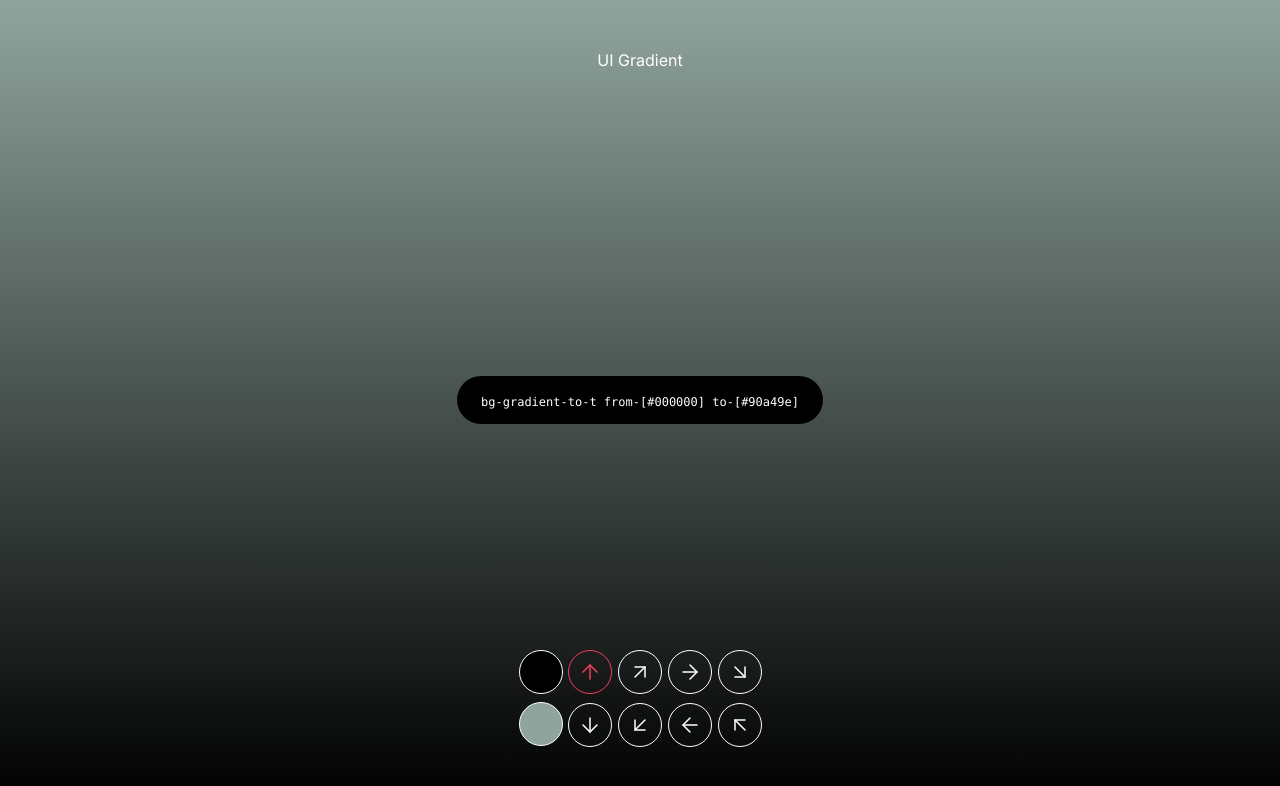
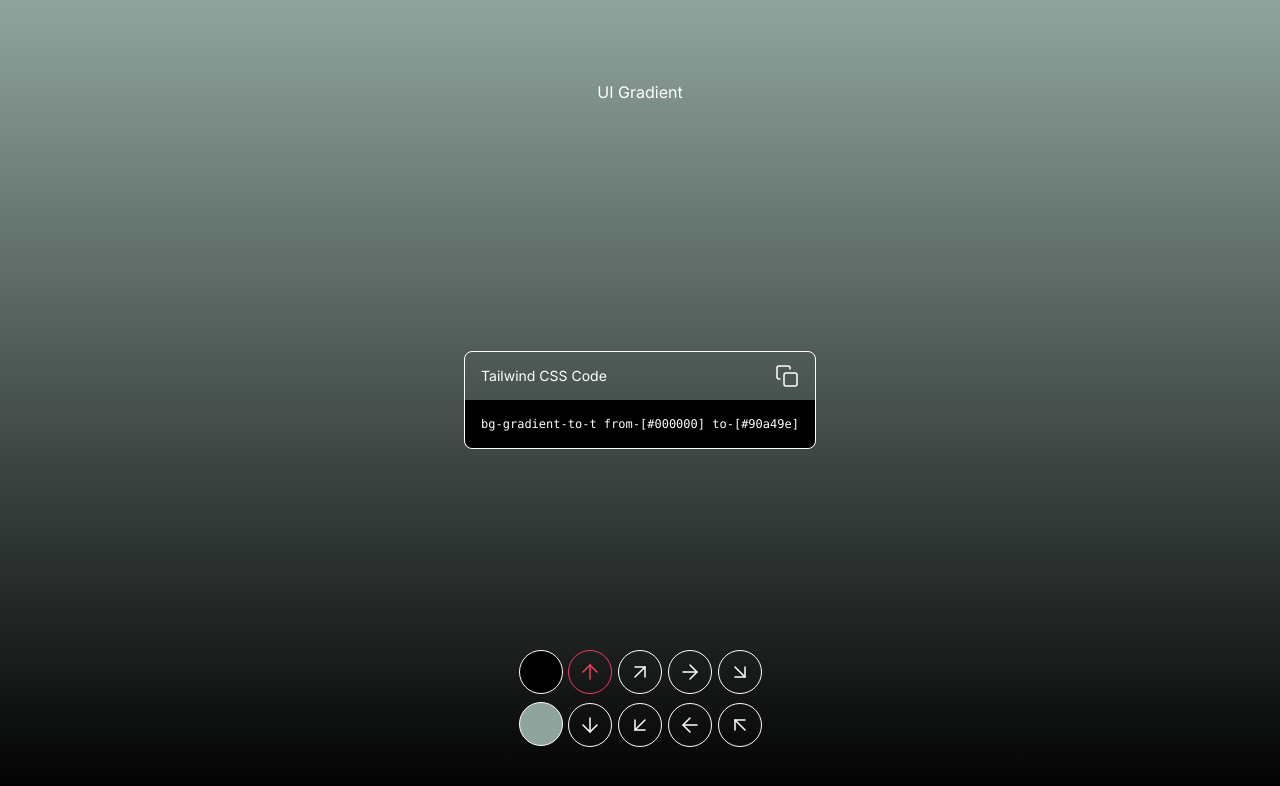
Before and after one commit to narmanguebraun/ui-gradient, a Next.js app: page / in a window 1280 px wide. Shown: the top 786 px of the page. Built offline with nearby package versions, Linux system fonts and the light colour scheme.

Commit message:
Add copy code to clipboard

```diff
--- a/app/page.tsx
+++ b/app/page.tsx
@@ -5,7 +5,7 @@ import BackgroundGradient from "@/components/BackgroundGradient";
 export default function Home() {
   return (
     <main>
-      <header className="fixed top-12 z-10 flex w-full items-center justify-center">
+      <header className="fixed top-20 z-10 flex w-full items-center justify-center">
         <h1>UI Gradient</h1>
       </header>
       <BackgroundGradient />
--- /dev/null
+++ b/components/Alert.tsx
@@ -0,0 +1,43 @@
+import { motion } from "framer-motion";
+import { CheckIcon, ErrorIcon, InfoIcon, WarningIcon } from "./Icons";
+
+interface AlertProps {
+  type: "success" | "error" | "warning" | "info";
+  message?: string;
+}
+
+const alertStyles = {
+  success: "text-teal-500",
+  error: "text-red-500",
+  warning: "text-yellow-500",
+  info: "text-blue-500",
+};
+
+const alertIcons = {
+  success: <CheckIcon />,
+  error: <ErrorIcon />,
+  warning: <WarningIcon />,
+  info: <InfoIcon />,
+};
+
+export const AlertIcon: React.FC<AlertProps> = ({ type }) => {
+  return (
+    <div
+      role="alert"
+      className={`flex items-center gap-4 text-xs ${alertStyles[type]}`}
+    >
+      {alertIcons[type]}
+    </div>
+  );
+};
+
+export const AlertNotification: React.FC<AlertProps> = ({ type, message }) => {
+  return (
+    <div
+      role="alert"
+      className={`fixed left-0 top-0 z-20 flex w-full items-center gap-2 bg-black px-4 py-3 font-mono text-xs ${alertStyles[type]}`}
+    >
+      {alertIcons[type]} {message}
+    </div>
+  );
+};
--- a/components/BackgroundGradient.tsx
+++ b/components/BackgroundGradient.tsx
@@ -8,8 +8,10 @@ import {
   ArrowTopIcon,
   ArrowTopLeftIcon,
   ArrowTopRightIcon,
+  CopyIcon,
 } from "./Icons";
 import { motion } from "framer-motion";
+import { AlertIcon, AlertNotification } from "./Alert";
 
 const DIRECTIONS = [
   { title: "to top", icon: <ArrowTopIcon /> },
@@ -65,12 +67,34 @@ const BackgroundGradient: React.FC = () => {
   const [direction, setDirection] = useState<string>("to top");
   const [cssCode, setCssCode] = useState<string>("");
   const [tailwindCode, setTailwindCode] = useState<string>("");
+  const [alert, setAlert] = useState<{
+    type: "success" | "error" | "warning" | "info";
+    message: string;
+  } | null>(null);
 
   const applyGradient = () => {
     const gradient = `linear-gradient(${direction}, ${color1}, ${color2})`;
     document.body.style.background = gradient;
     setCssCode(`background: ${gradient};`);
     setTailwindCode(generateTailwindCSS(direction, color1, color2));
+  };
+
+  const copyToClipboard = (text: string) => {
+    navigator.clipboard.writeText(text).then(
+      () => {
+        setAlert({
+          type: "success",
+          message: "Copied to Clipboard",
+        });
+        setTimeout(() => {
+          setAlert(null);
+        }, 3000);
+      },
+      (err) => {
+        setAlert({ type: "error", message: "Could not copy text" });
+        console.error("Could not copy text: ", err);
+      },
+    );
   };
 
   useEffect(() => {
@@ -80,8 +104,24 @@ const BackgroundGradient: React.FC = () => {
   return (
     <>
       <div className="flex h-screen w-full items-center justify-center">
-        <motion.div layout className="rounded-full bg-black px-6 py-3">
-          <code className="shrink-0 text-xs">{tailwindCode}</code>
+        <motion.div layout className="m-4 rounded-lg border border-current">
+          <header className="flex w-full items-center justify-between px-4 py-3">
+            <h1 className="text-sm">Tailwind CSS Code</h1>
+            {alert ? (
+              <AlertIcon type={alert.type} />
+            ) : (
+              <button
+                title="Copy Tailwind CSS Code"
+                onClick={() => copyToClipboard(tailwindCode)}
+                className="text-white hover:text-rose-500"
+              >
+                <CopyIcon />
+              </button>
+            )}
+          </header>
+          <div className="flex shrink-0 grow-0 basis-auto items-center gap-4 overflow-auto rounded-b-lg bg-black p-4">
+            <code className="shrink-0 text-xs">{tailwindCode}</code>
+          </div>
         </motion.div>
       </div>
 
@@ -125,6 +165,8 @@ const BackgroundGradient: React.FC = () => {
           ))}
         </div>
       </div>
+
+      {alert && <AlertNotification type={alert.type} message={alert.message} />}
     </>
   );
 };
--- a/components/Icons.tsx
+++ b/components/Icons.tsx
@@ -149,3 +149,100 @@ export function ArrowTopLeftIcon() {
     </svg>
   );
 }
+
+export function CopyIcon() {
+  return (
+    <svg
+      xmlns="http://www.w3.org/2000/svg"
+      width="24"
+      height="24"
+      viewBox="0 0 24 24"
+      fill="none"
+      stroke="currentColor"
+      stroke-width="1.5"
+      stroke-linecap="round"
+      stroke-linejoin="round"
+    >
+      <rect x="9" y="9" width="13" height="13" rx="2" ry="2"></rect>
+      <path d="M5 15H4a2 2 0 0 1-2-2V4a2 2 0 0 1 2-2h9a2 2 0 0 1 2 2v1"></path>
+    </svg>
+  );
+}
+
+export function CheckIcon() {
+  return (
+    <svg
+      xmlns="http://www.w3.org/2000/svg"
+      width="24"
+      height="24"
+      viewBox="0 0 24 24"
+      fill="none"
+      stroke="currentColor"
+      stroke-width="1.5"
+      stroke-linecap="round"
+      stroke-linejoin="round"
+    >
+      <polyline points="20 6 9 17 4 12"></polyline>
+    </svg>
+  );
+}
+
+export function ErrorIcon() {
+  return (
+    <svg
+      xmlns="http://www.w3.org/2000/svg"
+      width="24"
+      height="24"
+      viewBox="0 0 24 24"
+      fill="none"
+      stroke="currentColor"
+      stroke-width="1.5"
+      stroke-linecap="round"
+      stroke-linejoin="round"
+    >
+      <circle cx="12" cy="12" r="10"></circle>
+      <line x1="15" y1="9" x2="9" y2="15"></line>
+      <line x1="9" y1="9" x2="15" y2="15"></line>
+    </svg>
+  );
+}
+
+export function WarningIcon() {
+  return (
+    <svg
+      xmlns="http://www.w3.org/2000/svg"
+      width="24"
+      height="24"
+      viewBox="0 0 24 24"
+      fill="none"
+      stroke="currentColor"
+      stroke-width="1.5"
+      stroke-linecap="round"
+      stroke-linejoin="round"
+    >
+      <path d="M10.29 3.86L1.82 18a2 2 0 0 0 1.71 3h16.94a2 2 0 0 0 1.71-3L13.71 3.86a2 2 0 0 0-3.42 0z"></path>
+      <line x1="12" y1="9" x2="12" y2="13"></line>
+      <line x1="12" y1="17" x2="12.01" y2="17"></line>
+    </svg>
+  );
+}
+
+export function InfoIcon() {
+  return (
+    <svg
+      xmlns="http://www.w3.org/2000/svg"
+      width="24"
+      height="24"
+      viewBox="0 0 24 24"
+      fill="none"
+      stroke="currentColor"
+      stroke-width="1.5"
+      stroke-linecap="round"
+      stroke-linejoin="round"
+    >
+      <circle cx="12" cy="12" r="10"></circle>
+      <line x1="12" y1="16" x2="12" y2="12"></line>
+      <line x1="12" y1="8" x2="12.01" y2="8"></line>
+    </svg>
+  );
+}
```
